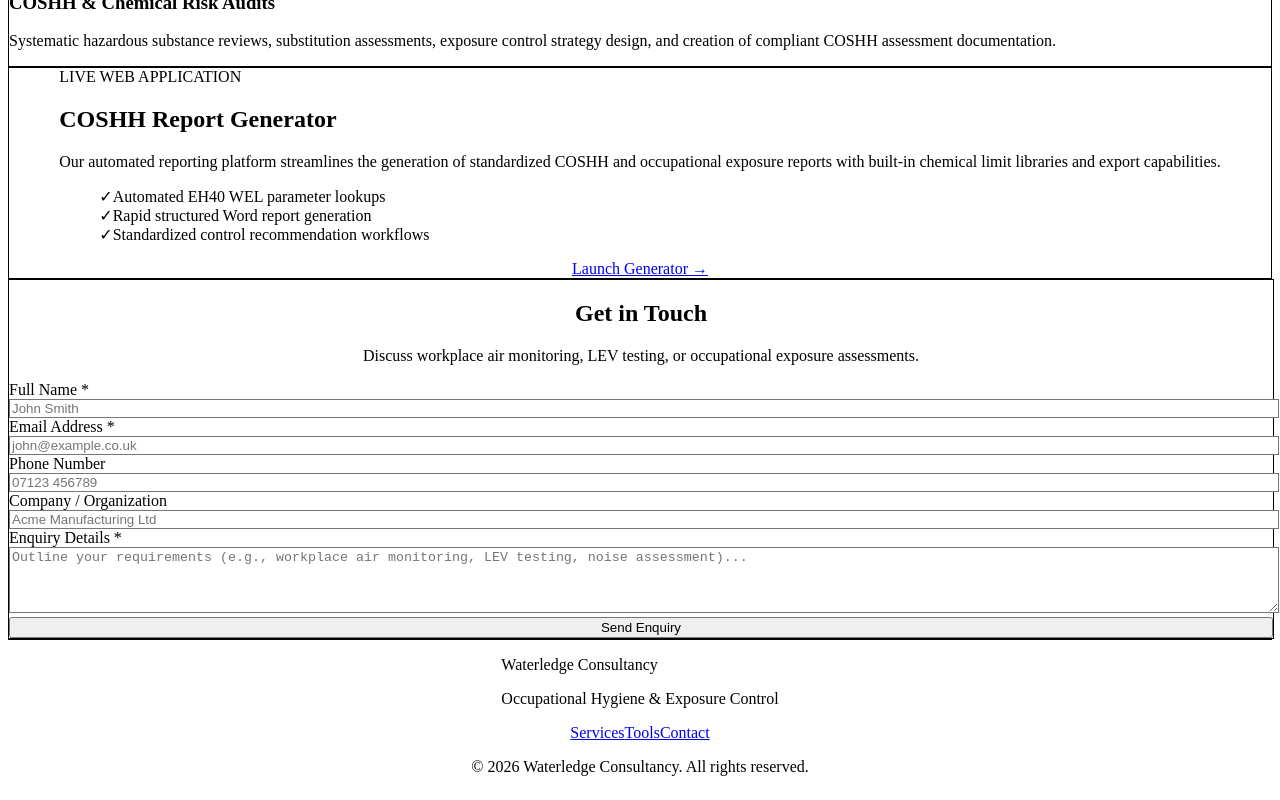
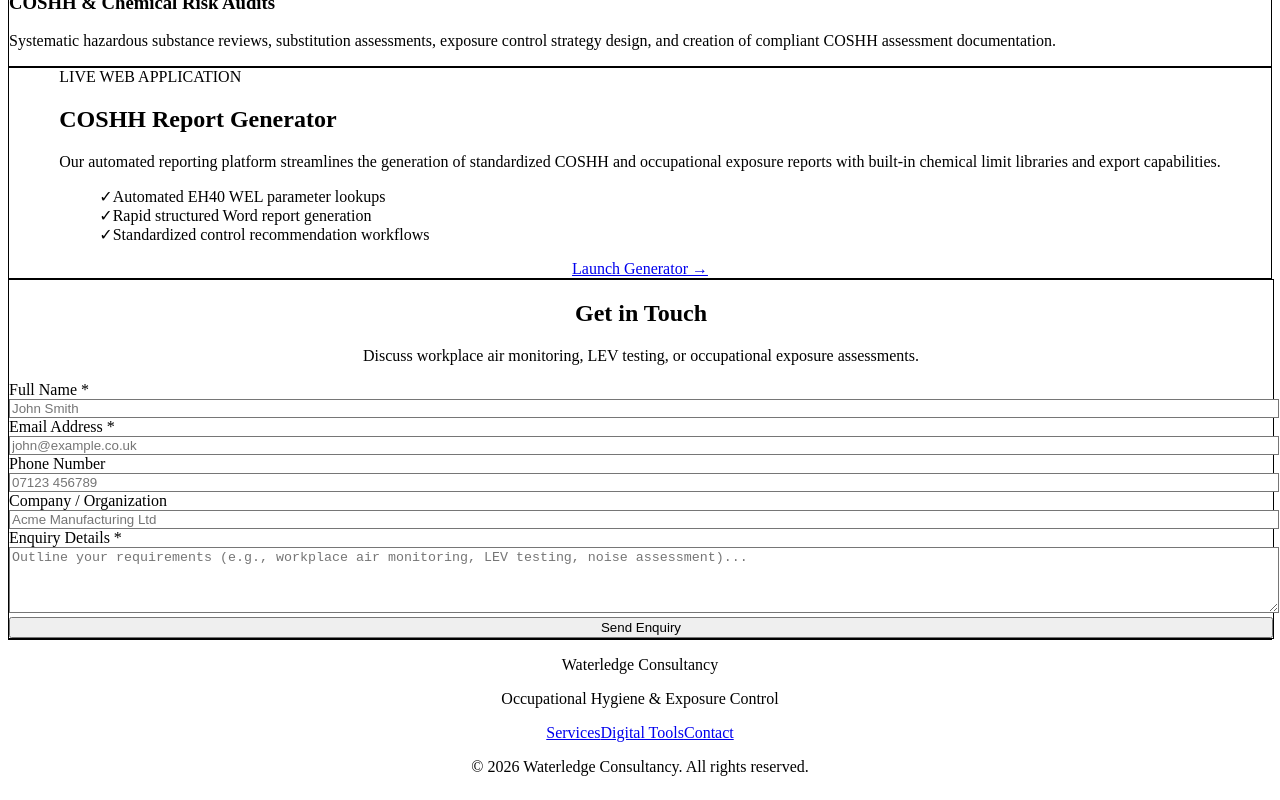
Before and after one commit to garethbrock72-cmyk/waterledge-consultancy-website, a Next.js app: page / in a window 1280 px wide. Shown: the part 673-1473 px from the top of the page. Built offline with nearby package versions, Linux system fonts and the light colour scheme.

Commit message:
Center-align footer brand text

```diff
--- a/src/app/page.tsx
+++ b/src/app/page.tsx
@@ -154,17 +154,19 @@ export default function Home() {
 
       {/* Footer */}
       <footer className="border-t border-slate-200 bg-white py-12 px-4 sm:px-6">
-        <div className="max-w-6xl mx-auto flex flex-col md:flex-row items-center justify-between gap-6 text-sm text-slate-500">
+        <div className="max-w-6xl mx-auto flex flex-col items-center justify-center gap-6 text-sm text-slate-500 text-center">
           <div>
-            <p className="font-semibold text-slate-800">Waterledge Consultancy</p>
-            <p className="mt-1">Occupational Hygiene & Exposure Control</p>
+            <p className="font-semibold text-slate-800 text-base">Waterledge Consultancy</p>
+            <p className="mt-1 text-slate-600">Occupational Hygiene & Exposure Control</p>
           </div>
-          <div className="flex items-center gap-6">
+
+          <div className="flex flex-wrap items-center justify-center gap-6 text-sm font-medium">
             <a href="#services" className="hover:text-blue-600 transition">Services</a>
-            <a href="#tools" className="hover:text-blue-600 transition">Tools</a>
+            <a href="#tools" className="hover:text-blue-600 transition">Digital Tools</a>
             <a href="#contact" className="hover:text-blue-600 transition">Contact</a>
           </div>
-          <p className="text-xs">
+
+          <p className="text-xs text-slate-400">
             &copy; {new Date().getFullYear()} Waterledge Consultancy. All rights reserved.
           </p>
         </div>
```
